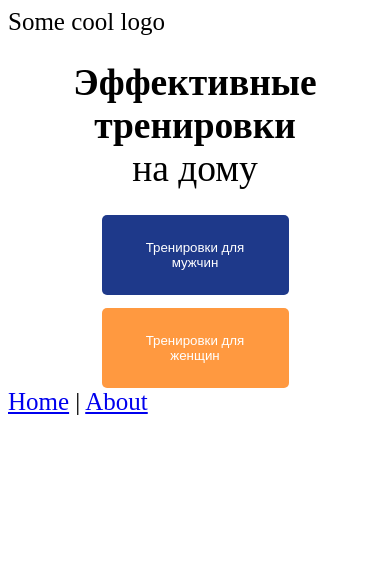
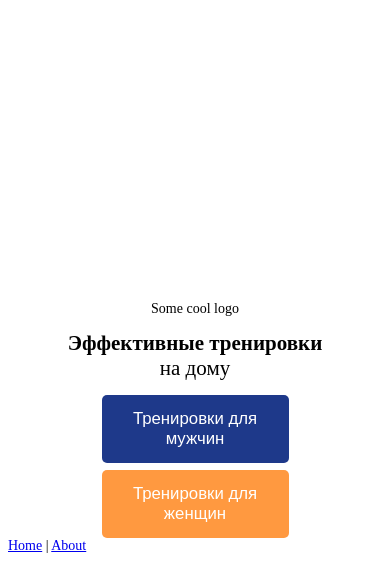
Before and after one commit to OneEyed1366/training-app, a Vue app: page / in a window 390 px wide. Shown: the top 588 px of the page. Built offline with nearby package versions, Linux system fonts and the light colour scheme.

Commit message:
feat: add computed height, also make universal layout

```diff
--- a/src/App.vue
+++ b/src/App.vue
@@ -18,6 +18,7 @@ export default class App extends Vue {
   }
 
   mounted() {
+    this.detectLayout(window.innerWidth);
     window.addEventListener("resize", this.onResize);
   }
 
--- a/src/components/templates/Desktop.vue
+++ b/src/components/templates/Desktop.vue
@@ -1,28 +1,23 @@
 <script lang="ts">
 import { Vue, Component } from "vue-property-decorator";
+import UniversalTemplate from "./Universal.vue";
 
-const IProperties = Vue.extend({
+@Component({
   name: "DesktopTemplate",
-});
-
-@Component
-export default class DesktopTemplate extends IProperties {
+})
+export default class DesktopTemplate extends UniversalTemplate {
   public className = "DesktopTemplate";
 }
 </script>
 
 <template>
-  <article :class="className">
+  <article :class="className" :style="computedStyles">
     <slot name="navbar" />
     <slot name="body" />
   </article>
 </template>
 
 <style lang="scss">
-html {
-  font-size: 25px;
-}
-
 .DesktopTemplate {
   display: flex;
   flex-flow: row nowrap;
--- a/src/components/templates/Mobile.vue
+++ b/src/components/templates/Mobile.vue
@@ -1,32 +1,28 @@
 <script lang="ts">
-import { Component, Vue } from "vue-property-decorator";
+import { Component } from "vue-property-decorator";
+import UniversalTemplate from "./Universal.vue";
 
-const IProperties = Vue.extend({
+@Component({
   name: "MobileLayout",
   props: {},
-});
-
-@Component
-export default class MobileLayout extends IProperties {
+})
+export default class MobileLayout extends UniversalTemplate {
   public className = "MobileLayout";
 }
 </script>
 
 <template>
-  <article :class="className">
+  <article :class="className" :style="computedStyles">
     <slot name="body">Body content</slot>
     <slot name="navbar">Navbar content</slot>
   </article>
 </template>
 
 <style lang="scss">
-html {
-  font-size: 30px;
-}
-
 .MobileLayout {
   display: flex;
   flex: 1 1 100%;
   flex-flow: column nowrap;
+  justify-content: center;
 }
 </style>
--- /dev/null
+++ b/src/components/templates/Universal.vue
@@ -0,0 +1,50 @@
+<script lang="ts">
+import Vue from "vue";
+import { Component } from "vue-property-decorator";
+
+@Component({
+  name: "UniversalTemplate",
+})
+export default class UniversalTemplate extends Vue {
+  private innerHeight = window.innerHeight;
+
+  get computedStyles(): string {
+    return `height: ${this.innerHeight - 5}px`;
+  }
+
+  onResize(): void {
+    this.innerHeight = window.innerHeight;
+  }
+
+  mounted() {
+    window.addEventListener("resize", this.onResize);
+  }
+
+  beforeDestroy() {
+    window.removeEventListener("resize", this.onResize);
+  }
+}
+</script>
+
+<style>
+@media (max-width: 1568px) {
+  html {
+    font-size: 30px;
+  }
+}
+@media (max-width: 1024px) {
+  html {
+    font-size: 25px;
+  }
+}
+@media (max-width: 768px) {
+  html {
+    font-size: 20px;
+  }
+}
+@media (max-width: 568px) {
+  html {
+    font-size: 14px;
+  }
+}
+</style>
--- a/src/views/StartView/Core.vue
+++ b/src/views/StartView/Core.vue
@@ -38,6 +38,7 @@ export default class StartView extends IProperties {
   display: flex;
   flex-flow: column nowrap;
   justify-content: center;
+  width: 100%;
 }
 
 .StartView {
--- a/src/views/StartView/atoms/Button.vue
+++ b/src/views/StartView/atoms/Button.vue
@@ -46,9 +46,15 @@ export default class StartViewButton extends IProperties {
   color: #ffffff;
   font-weight: 300;
   border: 0;
+  font-size: 1.2rem;
+  transition: all ease 0.2s;
 
   &.male {
     background-color: var(--blue);
+
+    &:hover {
+      background-color: darken(#ffffff, 25%);
+    }
   }
   &.female {
     background-color: var(--orange);
--- a/src/views/StartView/atoms/Logo.vue
+++ b/src/views/StartView/atoms/Logo.vue
@@ -18,6 +18,5 @@ export default class StartViewLogo extends Vue {
 <style lang="scss" scoped>
 .StartView__Logo {
   margin: 0 auto;
-  width: 100%;
 }
 </style>
```
